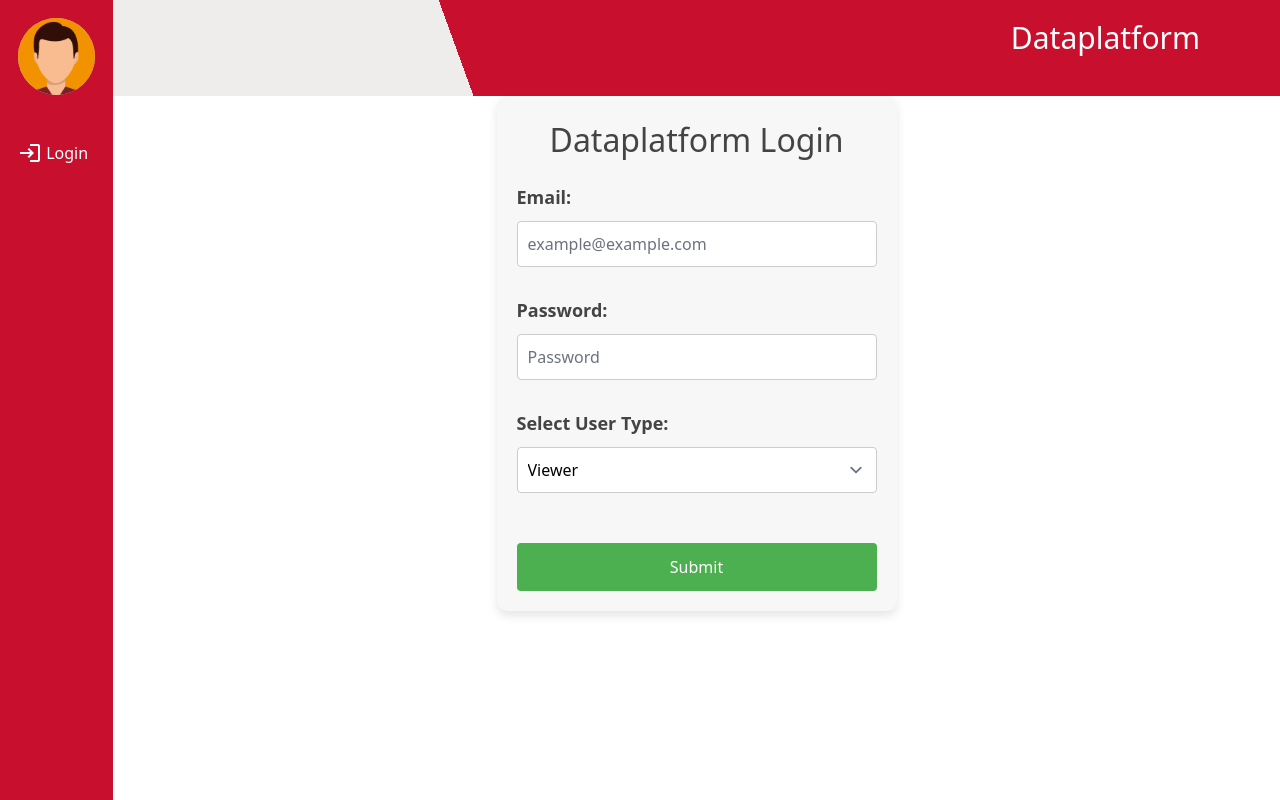
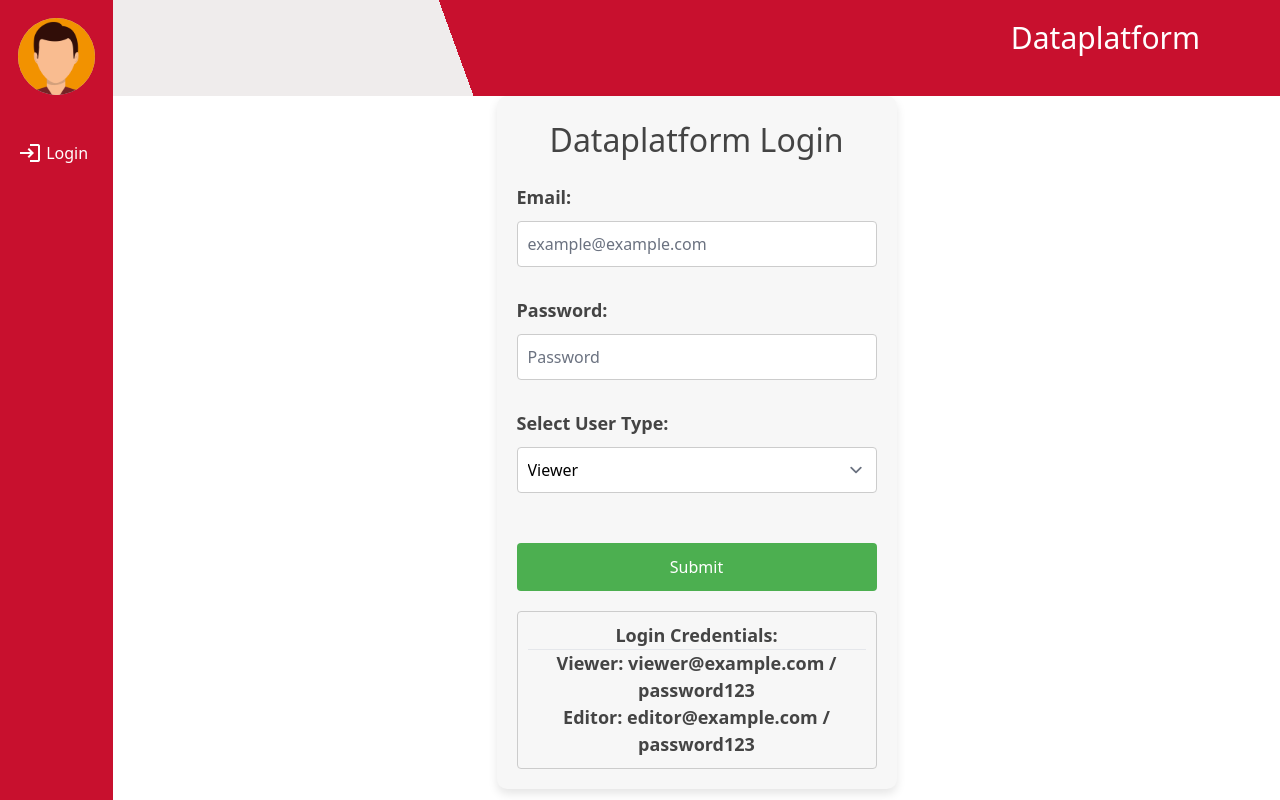
Before and after one commit to CIS-Spring-2023/project-cis_4339_project_8, a Vue app in the folder frontend/: page / in a window 1280 px wide. Built offline with nearby package versions, Linux system fonts and the light colour scheme; no server answers.

Commit message:
Added "Credentials" text so TA's know what to input when logging in.

```diff
--- a/frontend/src/components/login.vue
+++ b/frontend/src/components/login.vue
@@ -20,6 +20,12 @@
       <button type="submit">Submit</button>
     </form>
     <p v-if="loginError" class="error">{{ loginError }}</p>
+    <div class="credentials">
+      <span>Login Credentials:</span>
+      <hr>
+      <p><strong>Viewer:</strong> viewer@example.com / password123</p>
+      <p><strong>Editor:</strong> editor@example.com / password123</p>
+    </div>
   </div>
 </template>
 
@@ -116,4 +122,15 @@ button[type="submit"] {
   font-size: 14px;
   margin-top: 10px;
 }
+.credentials {
+  margin-top: 20px;
+  padding: 10px;
+  border: 1px solid #ccc;
+  border-radius: 4px;
+  background-color: #f7f7f7;
+  text-align: center;
+  font-size: 18px;
+  font-weight: bold;
+  color: #444;
+}
 </style>
```
